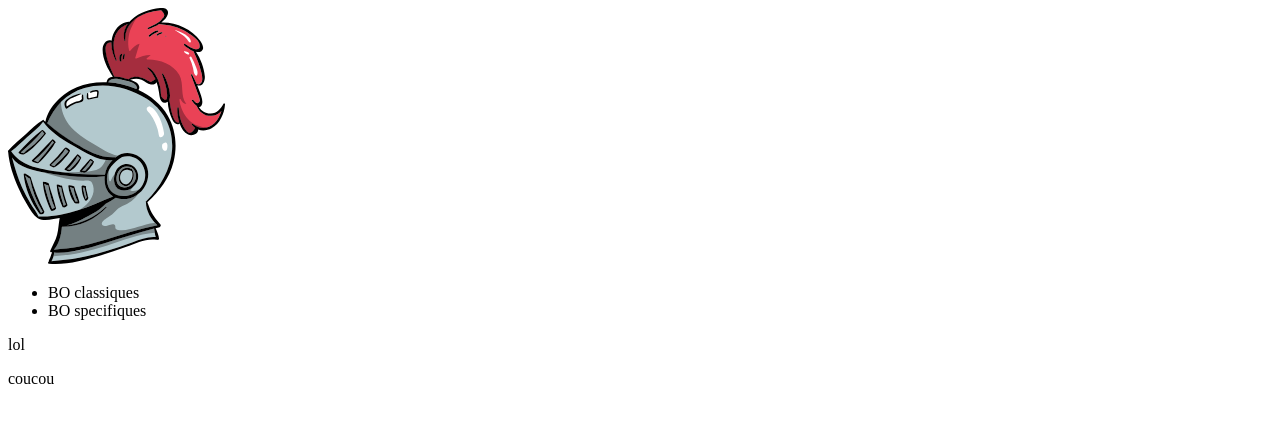
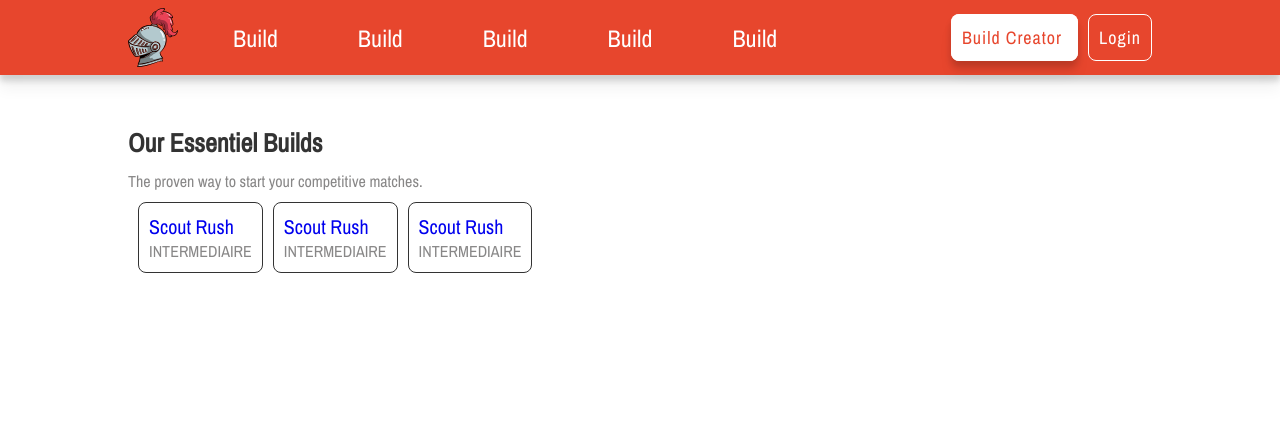
Before and after one commit to ejaal3/aoe2, a plain HTML site: page index.html in a window 1280 px wide. Drawn offline with nearby package versions, Linux system fonts and the light colour scheme.

Commit message:
Barre menu de navigation

```diff
--- a/index.html
+++ b/index.html
@@ -3,28 +3,116 @@
 <head>
   <meta charset="utf-8">
   <title>Titre de la page</title>
-  <link rel="stylesheet" href="style.css">
+  <link rel="stylesheet" href="styles.css">
+  <link rel="preconnect" href="https://fonts.googleapis.com">
+<link rel="preconnect" href="https://fonts.gstatic.com" crossorigin>
+<link href="https://fonts.googleapis.com/css2?family=Archivo+Narrow&display=swap" rel="stylesheet">
 </head>
 <body>
-    <nav>
-        <div class="navigation-banner">
-            <div class="navigation-tool">
-                <div class="logo">
-                    <img src="/images/helmet.svg" alt="logo">
-                </div>
-                <div class="navigation-items">
-                    <div class="navigation-box">
-                        <ul>
-                            <li> BO classiques</li>
-                            <li> BO specifiques</li>
-                        </ul>
-                    </div>
-                </div>
-            </div>
+
+<nav>
+
+  <div id="conteneur">
+    <div class="conteneur-left">
+      <a href="/index.html">
+        <img src="/images/helmet.svg"  class="logo" alt="logo" >
+      </a>
+
+      <div class="conteneur-menu">
+        <nav class="mega-menu">
+          <ul class="mega-menu-main">
+            <li class="lvl-0"> <a href="#"> Build </a>
+               <ul class="mega-menu-tab">
+                 <li class="lvl-1"> <h2> Compa </h2> <a href="#"> The true essential Build Guides for competitive Age of Empires II.</a> </li>
+                 <li class="lvl-1"> <h2> Compa </h2><a href="#"> Our</a> </li>
+                 <li class="lvl-1"> <h2> Compa </h2><a href="#"> Our</a> </li>
+               </ul>
+            </li>
+            <li class="lvl-0"> <a href="#"> Build </a></li>
+            <li class="lvl-0"> <a href="#"> Build </a></li>
+            <li class="lvl-0"> <a href="#"> Build </a></li>
+            <li class="lvl-0"> <a href="#"> Build </a>
+              <ul class="mega-menu-tab">
+                <li class="lvl-1"> <h2> Compa </h2> <a href="#"> Our</a> </li>
+                <li class="lvl-1"> <h2> Compa </h2> <a href="#"> Our</a> </li>
+                <li class="lvl-1"> <h2> Compa </h2><a href="#"> Our</a> </li>
+              </ul>
+            </li>
+          </ul>
+        </li>
+
+
+        </nav>
+
+      </div>
+    </div>
+
+      <div class="conteneur-right">
+        <a href class="btn1"> Build Creator </a>
+        <a href class="btn2"> Login </a>
+
+      </div>
+
+</nav>
+
+<div id="conteneur-body">
+
+  <div id="essential">
+    <h3> Our Essentiel Builds</h3>
+    <p class="espace-p">The proven way to start your competitive matches.</p>
+      <div class="carrousel">
+        <div class="BO">
+          <a href="#">
+            <span>Scout Rush</span>
+            <p>INTERMEDIAIRE</p>
+            <p></p>
+          </a>
         </div>
-    </nav>
-    <p>lol</p>
+        <div class="BO">
+          <a href="#">
+            <span>Scout Rush</span>
+            <p>INTERMEDIAIRE</p>
+            <p></p>
+          </a>
+        </div>
+        <div class="BO">
+          <a href="#">
+            <span>Scout Rush</span>
+            <p>INTERMEDIAIRE</p>
+            <p></p>
+          </a>
+        </div>
 
-    <p> coucou </p>
+
+      </div>
+
+
+
+
+  </div>
+
+
+
+
+
+
+
+
+
+
+
+
+
+
+
+</div>
+
+
+
+
+
+
+
+   <script src="script.js"> </script>
 </body>
 </html>
--- /dev/null
+++ b/script.js
@@ -0,0 +1,11 @@
+/* Effet du logo */
+const bouncy = document.querySelector(".logo");
+
+bouncy.addEventListener("mouseenter", toggleRubberBand);
+
+function toggleRubberBand(e){
+  bouncy.classList.add("bouncing");
+  bouncy.addEventListener("animationend", ()=>{
+    bouncy.classList.remove("bouncing");
+  });
+}
--- a/styles.css
+++ b/styles.css
@@ -1,3 +1,263 @@
-p {
-    color:black;
+*{
+    margin: 0;
+    padding: 0;
+    box-sizing: border-box;
+
 }
+
+html{
+    font-family:Roboto;
+    font-size: 16px;
+    color: #333;
+
+}
+
+body{
+    font-family: 'Archivo Narrow', sans-serif;
+}
+
+:root{
+    --orange:#e7462d;
+}
+
+#conteneur{
+    display:flex;
+    background-color: var(--orange);
+    color: rgb(255, 255, 255);
+    align-items: center;
+    height: 75px;
+    box-shadow: 0 14px 14px rgb(0 0 0 / 5%), 0 6px 6px rgb(0 0 0 / 15%);
+    font-size: 24px;
+  }
+
+.conteneur-left{
+    display: flex;
+    justify-content: flex-start;
+    align-items: center;
+    height: 78px;
+    flex: 1;
+    padding-left: 10%;
+  }
+
+
+.conteneur-menu{
+    display: flex;
+    justify-content: space-around;
+
+  }
+
+
+  * {
+    box-sizing: border-box;
+  }
+  ul {
+    margin: 0;
+    padding: 0;
+  }
+  li {
+    list-style: none;
+  }
+
+  .mega-menu a {
+    display: block;
+    color: bla;
+    text-decoration: none;
+  }
+
+
+  .mega-menu-main {
+    display: flex;
+    position: relative;
+
+  }
+
+  .lvl-0 > a {
+    padding: 12px 25px;
+  }
+
+  .lvl-0:hover > ul {
+    display: flex;
+  }
+
+  .mega-menu-tab {
+    display: none;
+    /*display: flex;*/
+    position: absolute;
+    top: 100%;
+    left: 0;
+    width: 100%;
+    background: #ffffff;
+  }
+
+  .mega-menu-tab a{
+    color: black;
+  }
+
+  .mega-menu-main .lvl-1 h2{
+    color:black ;
+  }
+
+
+  .lvl-1 {
+    flex: 1;
+    width: 100%;
+    margin: 0 15px;
+  }
+  .lvl-1 h2 {
+    margin: 0;
+    padding: 0;
+    color: white;
+  }
+
+  .lvl-2 {
+    padding-top: 15px;
+  }
+  .lvl-2 a {
+    padding: 8px 0;
+  }
+
+li{
+    margin-right: 30px;
+    list-style:none;
+  }
+
+li a {
+    text-decoration: none;
+    color: inherit;
+}
+
+
+.logo1{
+    display: flex;
+}
+
+.logo {
+    width: 50px;
+    display: flex;
+    text-align: center;
+    margin-right: 30px;
+
+}
+
+
+/* CSS des boutons Build Creator/ Login */
+
+.conteneur-right{
+  padding-right: 10%;
+  font-size: 18px;
+}
+
+.btn1{
+    color: var(--orange);
+    background-color: white;
+    border: solid 1px white;
+    border-radius: 8px;
+    padding:10px;
+    box-shadow: 0 14px 14px rgb(0 0 0 / 5%), 0 6px 6px rgb(0 0 0 / 15%);;
+    text-decoration: none;
+    margin-right: 10px;
+    font-weight: 500;
+    letter-spacing: 1px ;
+}
+
+.btn1:hover{
+    box-shadow: 0 14px 14px rgb(0 0 0 / 15%), 0 6px 6px rgb(0 0 0 / 15%);;
+}
+
+
+.btn2{
+    color: white;
+    background-color: var(--orange);
+    border: solid 1px white;
+    border-radius: 8px;
+    padding: 10px;
+    text-decoration: none;
+    font-weight: 500;
+    letter-spacing: 1px ;
+}
+.btn2:hover{
+    color: var(--orange);
+    background-color: white;
+    border: solid 1px white;
+    box-shadow: 0 14px 14px rgb(0 0 0 / 5%), 0 6px 6px rgb(0 0 0 / 15%);
+    transition-delay: 30ms;
+
+}
+
+
+/* CCS pour l'animation du logo*/
+
+.bouncing {
+  animation : rubberband 800ms alternate ease-out;
+}
+
+  @keyframes rubberband {
+      0%{
+          transform: scaleX(1);
+      }
+      40%{
+          transform: scaleX(1.12) scaleY(0.75);
+      }
+      55%{
+          transform: scaleX(0.85) scaleY(1);
+      }
+      65%{
+          transform: scaleX(1.09) scaleY(0.85);
+      }
+      75%{
+          transform: scaleX(0.9)  scaleY(1);
+      }
+      90%{
+          transform: scaleX(1.05) scaleY(0.95);
+      }
+      100%{
+          transform: scaleX(1) scaleY(1);
+      }
+  }
+
+/*Section BODY Carrousel */
+
+#conteneur-body{
+  padding-left: 10%;
+  padding-right: 10%;
+  padding-top: 50px;
+}
+
+#essential h3{
+  font-size: 26px;
+  font-weight: 600;
+}
+
+#essential p{
+  color: rgba(79, 78, 78, 0.678);
+}
+
+.espace-p{
+  margin-top: 10px;
+}
+
+.carrousel{
+  display: flex;
+  margin-top: 10px;
+  align-items: center;
+
+}
+
+.BO{
+  padding: 10px;
+  border: 1px solid #333;
+  border-radius: 8px;
+  margin-left: 10px;
+}
+
+.BO:hover{
+  box-shadow: rgba(0, 0, 0, 0.24) 0px 3px 8px;
+}
+
+.BO span{
+  font-size: 20px;
+}
+
+.BO a{
+  text-decoration: none;
+}
```
